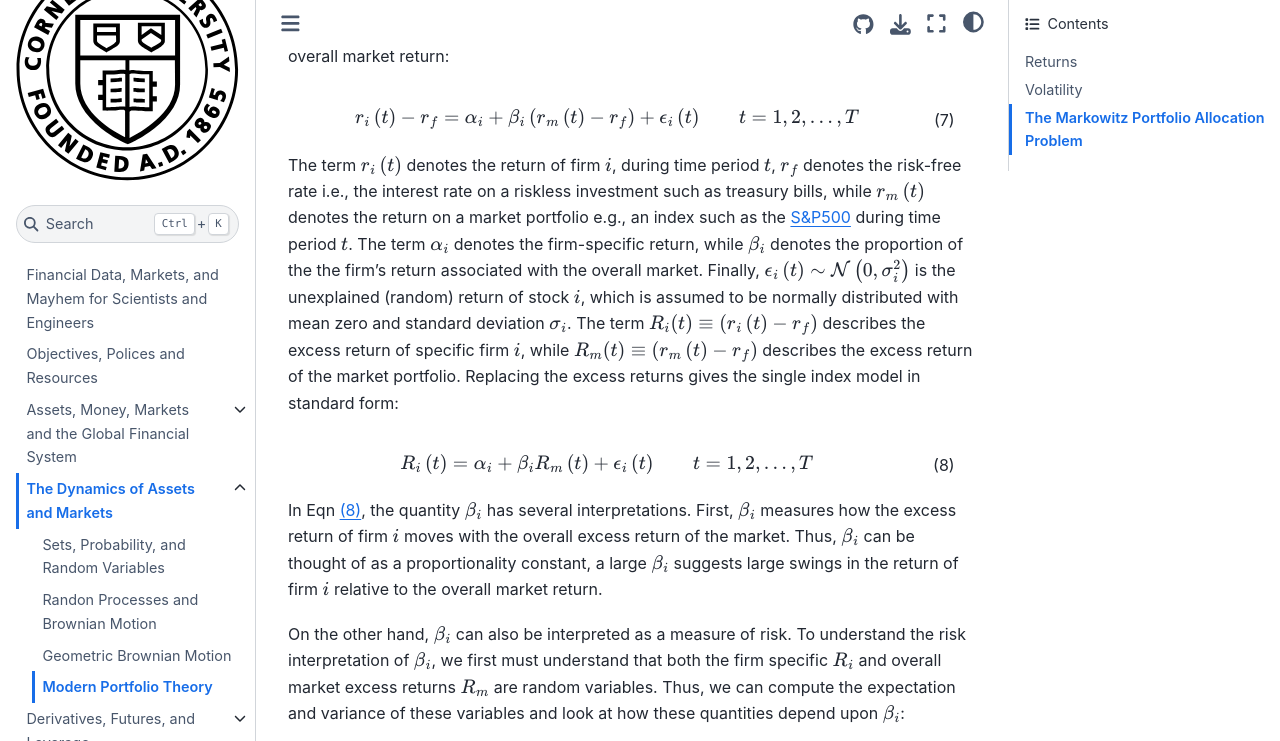
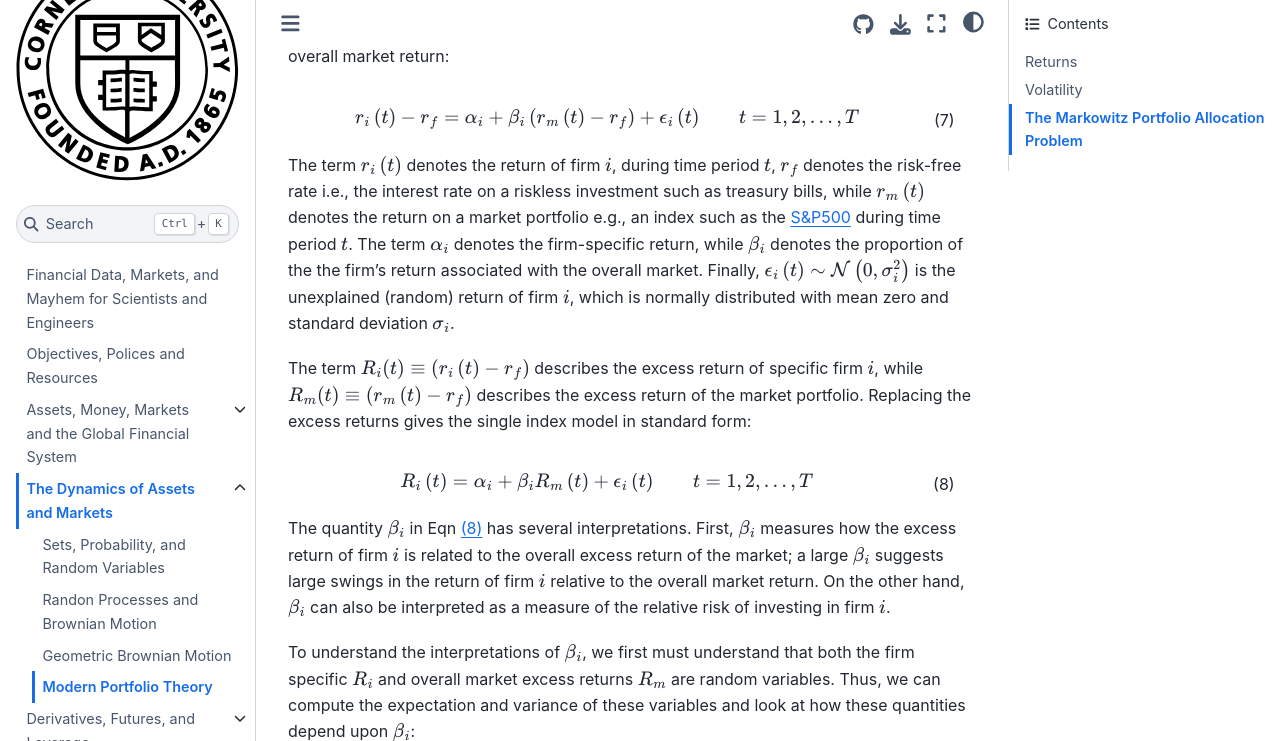
Before and after one commit to varnerlab/CHEME-5660-Markets-Mayhem-Book, a Jupyter Book: the page built from chapter-2-dir/markowitz.md, in a window 1280 px wide and 900 px high, scrolled down 529 px, cut to the strip 0-741 px from the top of the window. Built offline with Jupyter Book 1.0.4 settings and Sphinx 7.4.7 and the Sphinx Book theme 1.1.4, drawn with Linux system fonts in a browser that asks for light colours; pages that are not in the unit, such as notebooks, are missing from menus; cross-references to code outside the pages are shown as plain code.

Commit message:
Update markowitz.md
why

`````diff
--- a/chapter-2-dir/markowitz.md
+++ b/chapter-2-dir/markowitz.md
@@ -13,7 +13,9 @@
 ```
 
 The term $r_{i}\left(t\right)$ denotes the return of firm $i$, during time period $t$,
-$r_{f}$ denotes the risk-free rate i.e., the interest rate on a riskless investment such as treasury bills, while $r_{m}\left(t\right)$ denotes the return on a market portfolio e.g., an index such as the [S\&P500](https://en.wikipedia.org/wiki/S%26P_500) during time period $t$.  The term $\alpha_{i}$ denotes the firm-specific return, while $\beta_{i}$ denotes the proportion of the the firm's return associated with the overall market. Finally, $\epsilon_{i}\left(t\right)\sim\mathcal{N}\left(0,\sigma_{i}^{2}\right)$ is the unexplained (random) return of stock $i$, which is assumed to be normally distributed with mean zero and standard deviation $\sigma_{i}$. The term $R_{i}(t)\equiv\left(r_{i}\left(t\right) - r_{f}\right)$ describes the excess return of specific firm $i$, while $R_{m}(t)\equiv\left(r_{m}\left(t\right)-r_{f}\right)$ describes the excess return of the market portfolio. Replacing the excess returns gives the single index model in standard
+$r_{f}$ denotes the risk-free rate i.e., the interest rate on a riskless investment such as treasury bills, while $r_{m}\left(t\right)$ denotes the return on a market portfolio e.g., an index such as the [S\&P500](https://en.wikipedia.org/wiki/S%26P_500) during time period $t$.  The term $\alpha_{i}$ denotes the firm-specific return, while $\beta_{i}$ denotes the proportion of the the firm's return associated with the overall market. Finally, $\epsilon_{i}\left(t\right)\sim\mathcal{N}\left(0,\sigma_{i}^{2}\right)$ is the unexplained (random) return of firm $i$, which is normally distributed with mean zero and standard deviation $\sigma_{i}$.
+
+The term $R_{i}(t)\equiv\left(r_{i}\left(t\right) - r_{f}\right)$ describes the excess return of specific firm $i$, while $R_{m}(t)\equiv\left(r_{m}\left(t\right)-r_{f}\right)$ describes the excess return of the market portfolio. Replacing the excess returns gives the single index model in standard
 form:
 
 ```{math}
@@ -22,10 +24,10 @@
 \left(t\right)\qquad{t=1,2,\dots,T}
 ```
 
-In Eqn {eq}`eq-single-index-model-standard`, the quantity $\beta_{i}$ has several interpretations.
-First, $\beta_{i}$ measures how the excess return of firm $i$ moves with the overall excess return of the market. Thus, $\beta_{i}$ can be thought of as a proportionality constant, a large $\beta_{i}$ suggests large swings in the return of firm $i$ relative to the overall market return.
+The quantity $\beta_{i}$ in Eqn {eq}`eq-single-index-model-standard` has several interpretations.
+First, $\beta_{i}$ measures how the excess return of firm $i$ is related to the overall excess return of the market; a large $\beta_{i}$ suggests large swings in the return of firm $i$ relative to the overall market return. On the other hand, $\beta_{i}$ can also be interpreted as a measure of the relative risk of investing in firm $i$.
 
-On the other hand, $\beta_{i}$ can also be interpreted as a measure of risk. To understand the risk interpretation of $\beta_{i}$, we first must understand that both the firm specific $R_{i}$ and overall market excess returns $R_{m}$ are random variables. Thus, we can compute the expectation and variance of these variables and look at how these quantities depend upon $\beta_{i}$:
+To understand the interpretations of $\beta_{i}$, we first must understand that both the firm specific $R_{i}$ and overall market excess returns $R_{m}$ are random variables. Thus, we can compute the expectation and variance of these variables and look at how these quantities depend upon $\beta_{i}$:
 
 ````{prf:observation} Risk intepretation of $\beta_{i}$
 :label: obs-beta-risk-measure
@@ -57,10 +59,24 @@
 is given by:
 
 ```{math}
-\sigma_{i}^2 = \beta_{i}\sigma_{m}^{2}+\sigma_{\epsilon}^{2}
+:label: eq-var-beta
+\sigma_{i}^2 = \beta_{i}^{2}\sigma_{m}^{2}+\sigma_{\epsilon}^{2}
 ```
 
 where $\text{Var}\left(\star\right) = \sigma_{\star}^{2}$.
+Rearranging Eqn. {eq}`eq-var-beta` gives another expression for $\beta_{i}$ in terms of the corrected variance (risk) of firm $i$
+
+```{math}
+\beta_{i}^{2} = \frac{\sigma_{i}^2 - \sigma_{\epsilon}^{2}}{\sigma_{m}^{2}}
+```
+
+In the context of risk, $\beta_{i}$ has the interpretation:
+
+* $\beta_{i}>1$ suggests firm $i$ has _greater risk_ than the overall market
+* $\beta_{i}\sim{1}$ suggests that firm $i$ has the _same risk_ as the overall market on average
+* $\beta_{i}<1$ suggests firm $i$ has _less risk_ compared to overall market
+
+Putting these two regimes together gives fundamental insight into the behavior of markets: __high returns come with high-risk__.
 
 ````
 
`````
